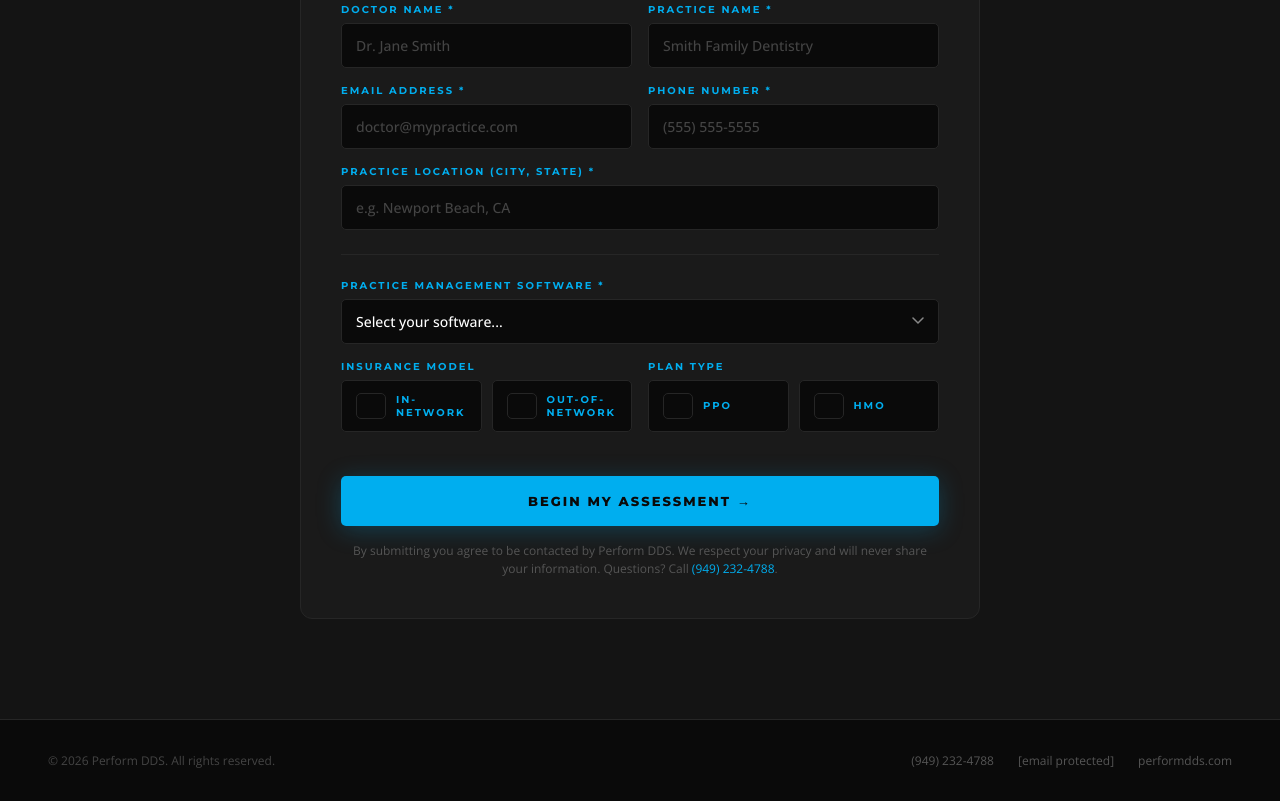
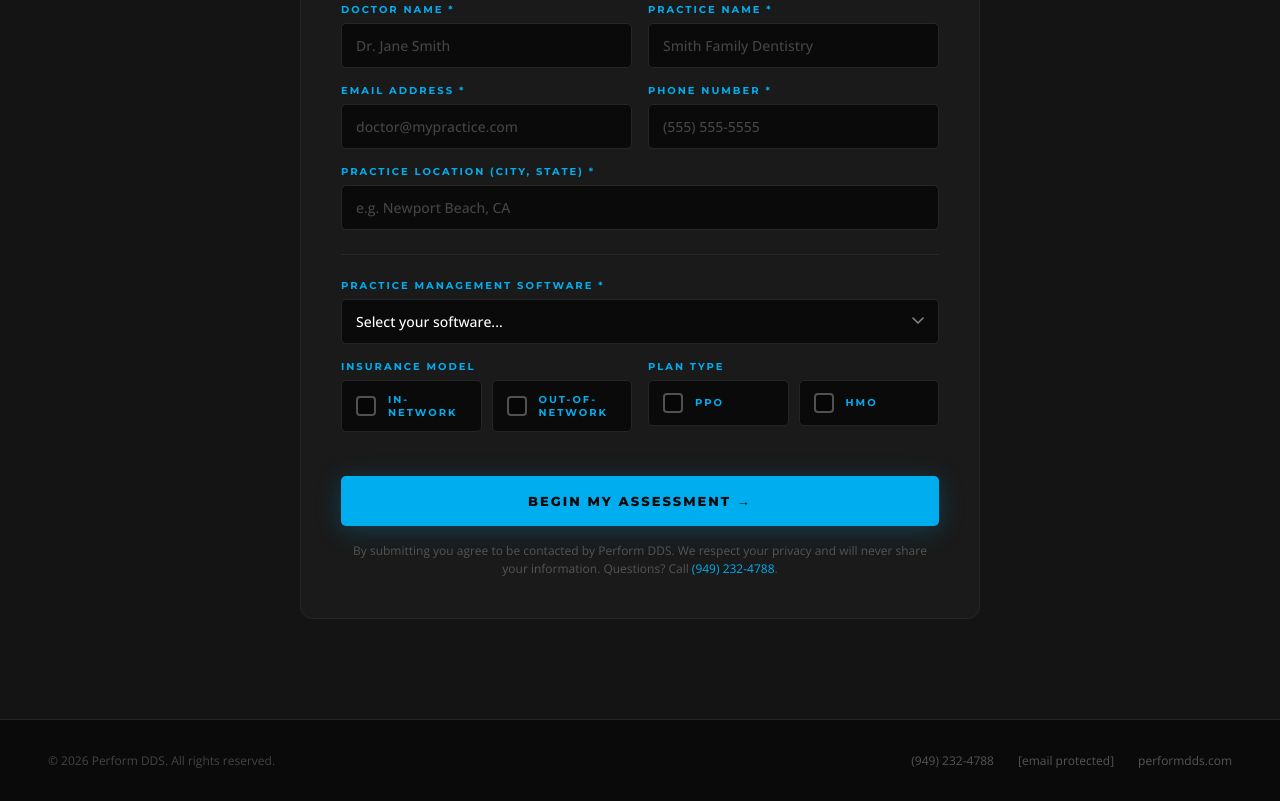
Before and after one commit to Evenflow1212/performdds-assessment, a plain HTML site: page index.html in a window 1280 px wide. Shown: the part 3603-4404 px from the top of the page. Drawn offline with nearby package versions, Linux system fonts and the light colour scheme.

Commit message:
Update index.html

```diff
--- a/index.html
+++ b/index.html
@@ -312,9 +312,11 @@ section { padding: 100px 48px; max-width: 1100px; margin: 0 auto; }
   transition: all 0.2s; font-size: 14px; color: var(--gray-600);
 }
 .radio-opt:hover { border-color: rgba(0,174,239,0.4); }
-.radio-opt input[type=radio] { accent-color: var(--blue); width: 16px; height: 16px; cursor: pointer; flex-shrink: 0; }
+.radio-opt input[type=radio] { display: none; }
+.radio-opt .radio-box { width: 20px; height: 20px; min-width: 20px; border: 2px solid rgba(255,255,255,0.3); border-radius: 4px; background: rgba(0,0,0,0.4); display: flex; align-items: center; justify-content: center; flex-shrink: 0; margin-right: 2px; transition: all 0.2s; }
 .radio-opt.selected { border-color: var(--blue); background: var(--blue-light); color: white; }
-.radio-opt.selected::after { content: ' ✓'; color: var(--blue); font-weight: 800; margin-left: 4px; }
+.radio-opt.selected .radio-box { background: var(--blue); border-color: var(--blue); }
+.radio-opt.selected .radio-box::after { content: '✓'; color: black; font-size: 13px; font-weight: 900; line-height: 1; }
 
 .form-submit-btn {
   width: 100%; background: var(--blue); color: var(--black); border: none;
@@ -575,10 +577,10 @@ section { padding: 100px 48px; max-width: 1100px; margin: 0 auto; }
           <label>Insurance Model</label>
           <div class="radio-group">
             <label class="radio-opt" id="opt-innetwork">
-              <input type="radio" name="network" value="In-Network" onchange="selectRadio('network','opt-innetwork')"> In-Network
+              <input type="radio" name="network" value="In-Network" onchange="selectRadio('network','opt-innetwork')"><div class="radio-box"></div> In-Network
             </label>
             <label class="radio-opt" id="opt-outnetwork">
-              <input type="radio" name="network" value="Out-of-Network" onchange="selectRadio('network','opt-outnetwork')"> Out-of-Network
+              <input type="radio" name="network" value="Out-of-Network" onchange="selectRadio('network','opt-outnetwork')"><div class="radio-box"></div> Out-of-Network
             </label>
           </div>
         </div>
@@ -586,10 +588,10 @@ section { padding: 100px 48px; max-width: 1100px; margin: 0 auto; }
           <label>Plan Type</label>
           <div class="radio-group">
             <label class="radio-opt" id="opt-ppo">
-              <input type="radio" name="plantype" value="PPO" onchange="selectRadio('plantype','opt-ppo');togglePPOPct(true)"> PPO
+              <input type="radio" name="plantype" value="PPO" onchange="selectRadio('plantype','opt-ppo');togglePPOPct(true)"><div class="radio-box"></div> PPO
             </label>
             <label class="radio-opt" id="opt-hmo">
-              <input type="radio" name="plantype" value="HMO" onchange="selectRadio('plantype','opt-hmo');togglePPOPct(false)"> HMO
+              <input type="radio" name="plantype" value="HMO" onchange="selectRadio('plantype','opt-hmo');togglePPOPct(false)"><div class="radio-box"></div> HMO
             </label>
           </div>
         </div>
```
